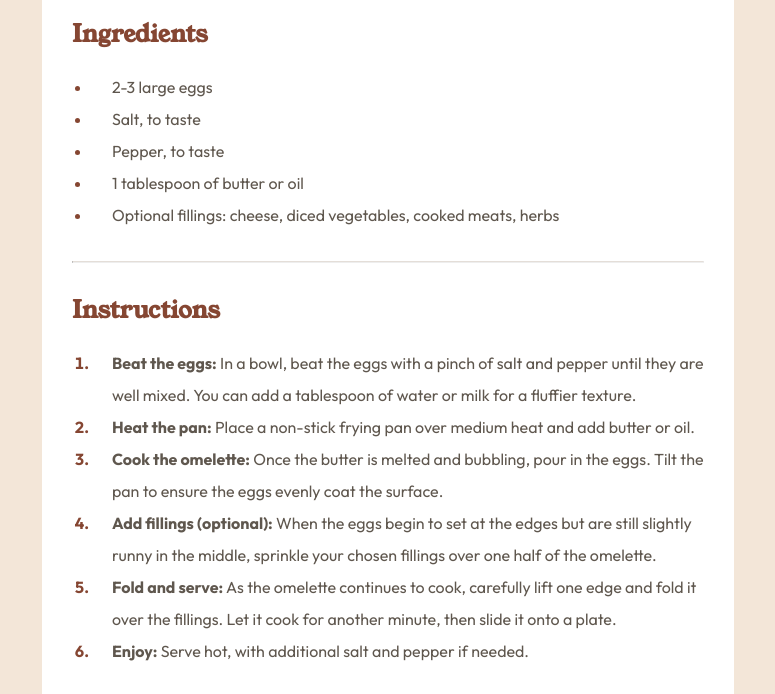
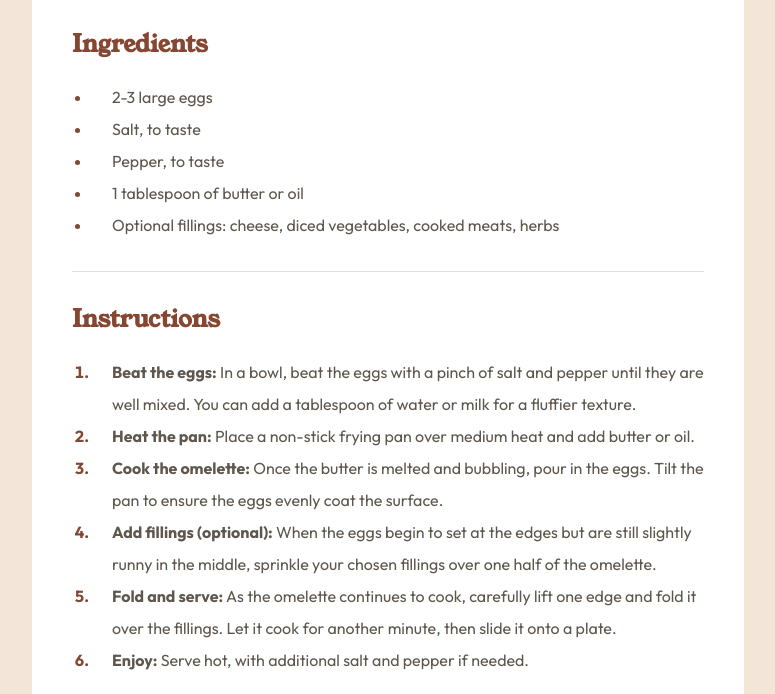
Before and after one commit to KarenNR/recipe-page, a plain HTML site: page index.html in a window 1280 px wide. Shown: the part 754-1448 px from the top of the page, without its empty margins (252-1027 px from the left). Drawn offline with Linux system fonts and the light colour scheme.

Commit message:
Correct styles

```diff
--- a/styles.css
+++ b/styles.css
@@ -29,7 +29,7 @@ body {
 main {
     width: 50%;
     background-color: hsl(0, 0%, 100%);
-    padding: 30px;
+    padding: 40px;
     border-radius: 15px;
 }
 
@@ -46,6 +46,7 @@ section {
 }
 
 hr {
+    border: none;
     border-top: 1px solid hsl(30, 18%, 87%);
     margin-bottom: 30px;
 }
```
